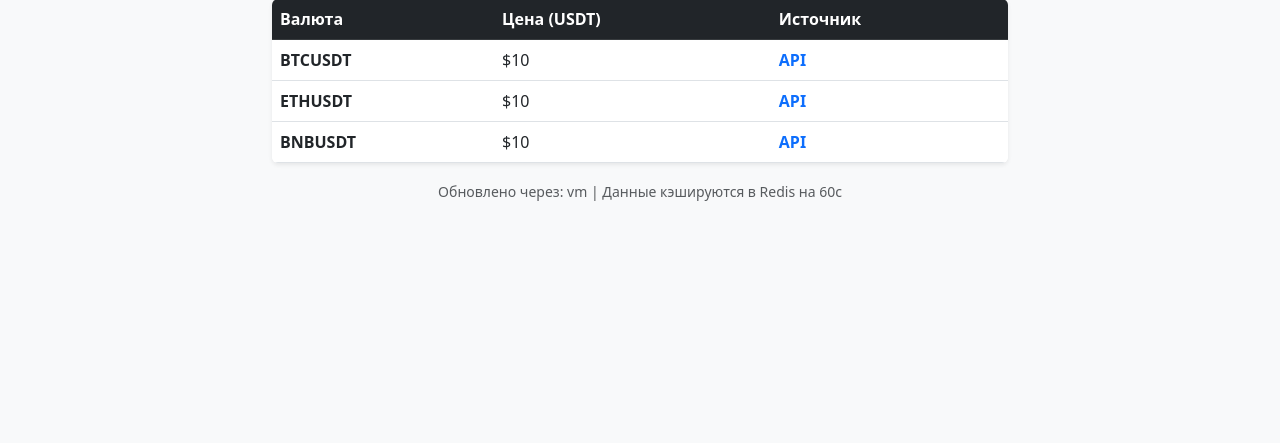
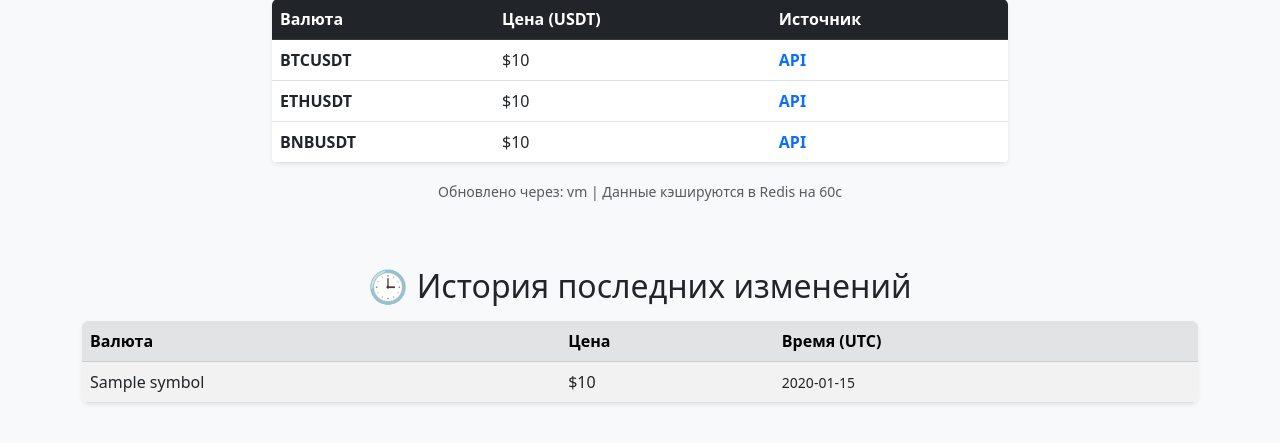
Before and after one commit to vakula2004/my-python-app, a Flask app: page / in a window 1280 px wide. Shown: the part 121-564 px from the top of the page. Run offline with Flask 3, Linux system fonts and the light colour scheme; a database or web service that is not in the repository returns one stand-in record (values such as "Sample title"); data that the repository does not hold is empty; some libraries are stand-ins or nearby versions.

Commit message:
templates/index.html

```diff
--- a/templates/index.html
+++ b/templates/index.html
@@ -47,6 +47,27 @@
                 </p>
             </div>
         </div>
+        <h2 class="text-center mt-5 mb-3">🕒 История последних изменений</h2>
+<div class="table-responsive shadow-sm bg-white rounded">
+    <table class="table table-striped mb-0">
+        <thead class="table-secondary">
+            <tr>
+                <th>Валюта</th>
+                <th>Цена</th>
+                <th>Время (UTC)</th>
+            </tr>
+        </thead>
+        <tbody>
+            {% for row in history %}
+            <tr>
+                <td>{{ row[0] }}</td>
+                <td>${{ row[1] }}</td>
+                <td><small>{{ row[2].strftime('%Y-%m-%d %H:%M:%S') }}</small></td>
+            </tr>
+            {% endfor %}
+        </tbody>
+    </table>
+</div>
     </div>
 </body>
 </html>
```
